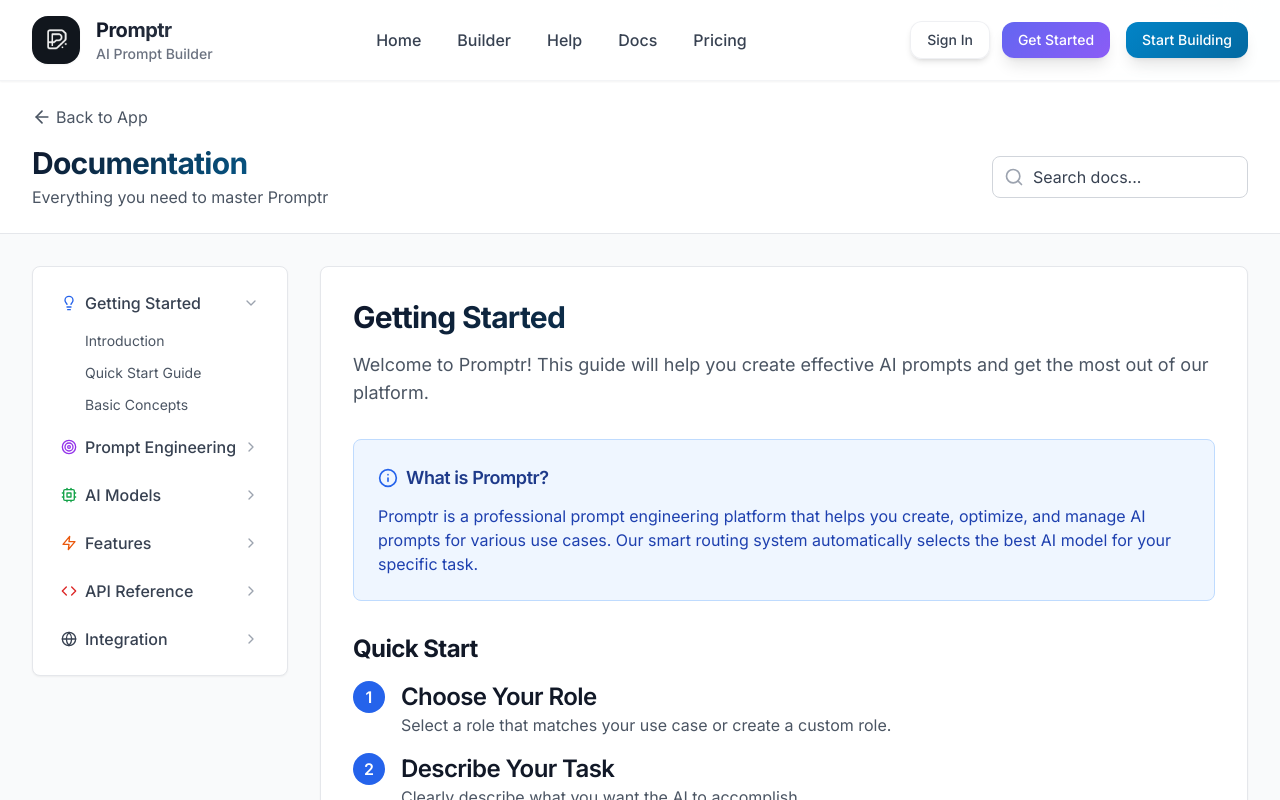
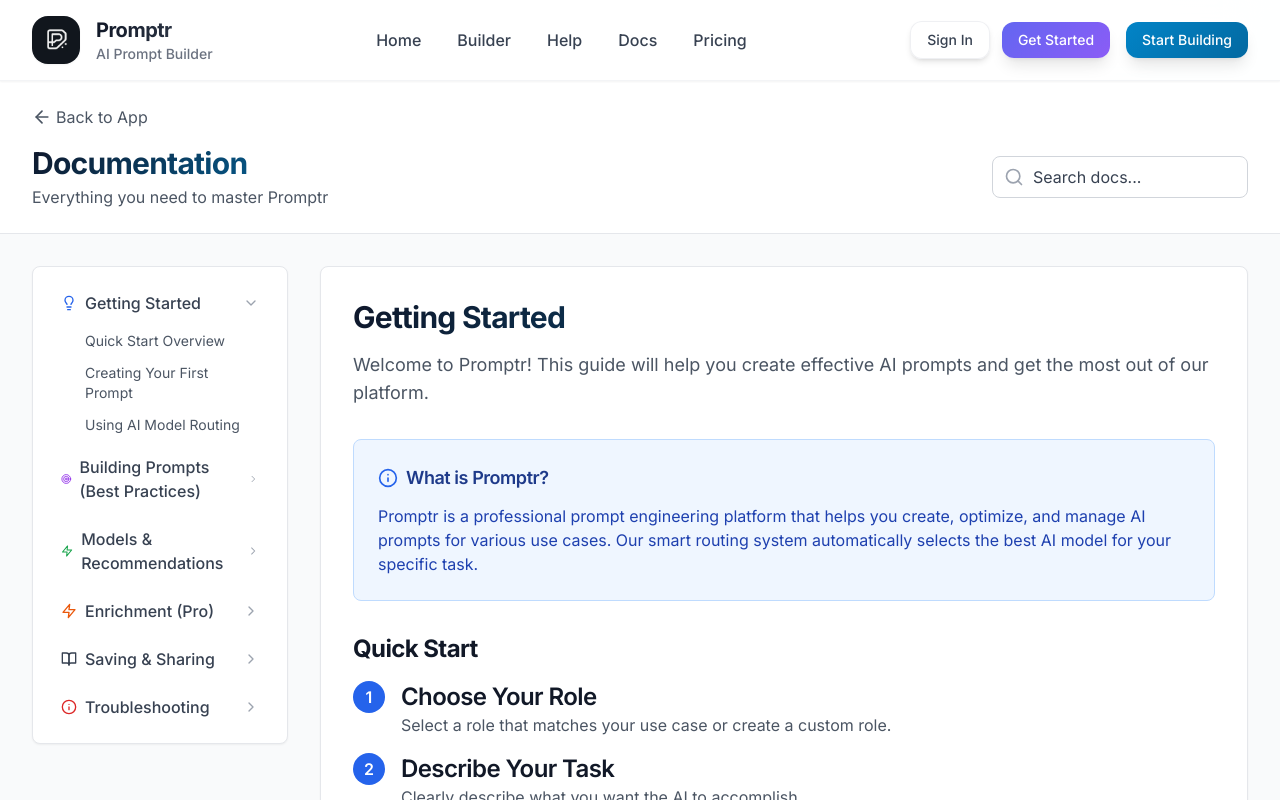
Before and after one commit to JeanDecroos/XMLPrompt, a React (Vite) app in the folder frontend/: page /docs in a window 1280 px wide. Shown: the top 800 px of the page. Built offline with nearby package versions, Linux system fonts and the light colour scheme; no server answers.

Commit message:
docs(ui): rework DocsPage to user-focused sections and add annotated builder overview image

```diff
--- a/frontend/src/components/DocsPage.jsx
+++ b/frontend/src/components/DocsPage.jsx
@@ -1,26 +1,6 @@
 import React, { useState } from 'react'
 import { Link } from 'react-router-dom'
-import {
-  BookOpen,
-  Code,
-  ArrowLeft,
-  Search,
-  ChevronRight,
-  ChevronDown,
-  Copy,
-  CheckCircle,
-  AlertCircle,
-  Info,
-  Zap,
-  Settings,
-  Globe,
-  Database,
-  Key,
-  Shield,
-  Cpu,
-  Target,
-  Lightbulb
-} from 'lucide-react'
+import { ArrowLeft, Search, ChevronRight, ChevronDown, BookOpen, Info, Zap, Target, Lightbulb } from 'lucide-react'
 
 const DocsPage = () => {
   const [searchTerm, setSearchTerm] = useState('')
@@ -28,6 +8,7 @@
   const [copiedCode, setCopiedCode] = useState(null)
   const [expandedSections, setExpandedSections] = useState(['getting-started'])
 
+  // Reworked user-focused sections
   const docSections = [
     {
       id: 'getting-started',
@@ -35,117 +16,71 @@
       icon: Lightbulb,
       color: 'blue',
       subsections: [
-        { id: 'introduction', title: 'Introduction' },
-        { id: 'quick-start', title: 'Quick Start Guide' },
-        { id: 'basic-concepts', title: 'Basic Concepts' }
+        { id: 'quick-overview', title: 'Quick Start Overview' },
+        { id: 'first-prompt', title: 'Creating Your First Prompt' },
+        { id: 'model-routing', title: 'Using AI Model Routing' }
       ]
     },
     {
-      id: 'prompt-engineering',
-      title: 'Prompt Engineering',
+      id: 'building-prompts',
+      title: 'Building Prompts (Best Practices)',
       icon: Target,
       color: 'purple',
       subsections: [
-        { id: 'prompt-structure', title: 'Prompt Structure' },
-        { id: 'best-practices', title: 'Best Practices' },
-        { id: 'advanced-techniques', title: 'Advanced Techniques' },
-        { id: 'examples', title: 'Examples & Templates' }
+        { id: 'anatomy', title: 'Anatomy of a Great Prompt' },
+        { id: 'templates', title: 'Copyable Templates' },
+        { id: 'tips', title: 'Tips & Pitfalls' },
+        { id: 'formats', title: 'Output Formatting Options' }
       ]
     },
     {
-      id: 'ai-models',
-      title: 'AI Models',
-      icon: Cpu,
+      id: 'models',
+      title: 'Models & Recommendations',
+      icon: Zap,
       color: 'green',
       subsections: [
-        { id: 'model-overview', title: 'Model Overview' },
-        { id: 'model-routing', title: 'Smart Model Routing' },
-        { id: 'model-comparison', title: 'Model Comparison' },
-        { id: 'custom-models', title: 'Custom Models' }
+        { id: 'choose-model', title: 'Choosing a model' },
+        { id: 'recommendations', title: 'Recommendations Explained' },
+        { id: 'limitations', title: 'Current Limitations' }
       ]
     },
     {
-      id: 'features',
-      title: 'Features',
+      id: 'enrichment',
+      title: 'Enrichment (Pro)',
       icon: Zap,
       color: 'orange',
       subsections: [
-        { id: 'enrichment', title: 'Prompt Enrichment' },
-        { id: 'sharing', title: 'Prompt Sharing' },
-        { id: 'history', title: 'Session History' },
-        { id: 'analytics', title: 'Analytics & Insights' }
+        { id: 'what-it-does', title: 'What enrichment does' },
+        { id: 'levels', title: 'Enhancement Levels' },
+        { id: 'limits-errors', title: 'Limits & Errors' },
+        { id: 'free-vs-pro', title: 'Free vs Pro' }
       ]
     },
     {
-      id: 'api',
-      title: 'API Reference',
-      icon: Code,
-      color: 'red',
+      id: 'saving-sharing',
+      title: 'Saving & Sharing',
+      icon: BookOpen,
+      color: 'indigo',
       subsections: [
-        { id: 'authentication', title: 'Authentication' },
-        { id: 'endpoints', title: 'API Endpoints' },
-        { id: 'rate-limits', title: 'Rate Limits' },
-        { id: 'webhooks', title: 'Webhooks' }
+        { id: 'saving', title: 'Save Prompts' },
+        { id: 'export', title: 'Export & Copy' },
+        { id: 'share', title: 'Share Prompts' }
       ]
     },
     {
-      id: 'integration',
-      title: 'Integration',
-      icon: Globe,
-      color: 'indigo',
+      id: 'troubleshooting',
+      title: 'Troubleshooting',
+      icon: Info,
+      color: 'red',
       subsections: [
-        { id: 'javascript-sdk', title: 'JavaScript SDK' },
-        { id: 'python-sdk', title: 'Python SDK' },
-        { id: 'rest-api', title: 'REST API' },
-        { id: 'webhooks-setup', title: 'Webhooks Setup' }
+        { id: 'common', title: 'Common Issues' },
+        { id: 'quick-fixes', title: 'Quick Fixes' },
+        { id: 'support', title: 'Support' }
       ]
     }
   ]
 
-  const codeExamples = {
-    'javascript-basic': `// Basic prompt generation
-import { PromptCraft } from '@promptcraft/sdk';
-
-const client = new PromptCraft({
-  apiKey: 'your-api-key'
-});
-
-const result = await client.generatePrompt({
-  role: 'Marketing Manager',
-  task: 'Create a product launch campaign',
-  context: 'SaaS productivity tool for teams',
-  requirements: 'Focus on benefits, include CTA'
-});
-
-console.log(result.prompt);`,
-
-    'python-basic': `# Basic prompt generation
-from promptcraft import PromptCraft
-
-client = PromptCraft(api_key="your-api-key")
-
-result = client.generate_prompt(
-    role="Marketing Manager",
-    task="Create a product launch campaign",
-    context="SaaS productivity tool for teams",
-    requirements="Focus on benefits, include CTA"
-)
-
-print(result.prompt)`,
-
-    'api-curl': `# Generate a prompt via REST API
-curl -X POST https://api.promptcraft.ai/v1/prompts/generate \\
-  -H "Authorization: Bearer YOUR_API_KEY" \\
-  -H "Content-Type: application/json" \\
-  -d '{
-    "role": "Marketing Manager",
-    "task": "Create a product launch campaign",
-    "context": "SaaS productivity tool for teams",
-    "requirements": "Focus on benefits, include CTA",
-    "model": "gpt-4",
-    "enrichment": true
-  }'`
-  }
+  const codeExamples = {}
 
   const copyToClipboard = (code, id) => {
     navigator.clipboard.writeText(code)
```
Also changed, not shown: frontend/public/images/builder-overview.svg (added).
